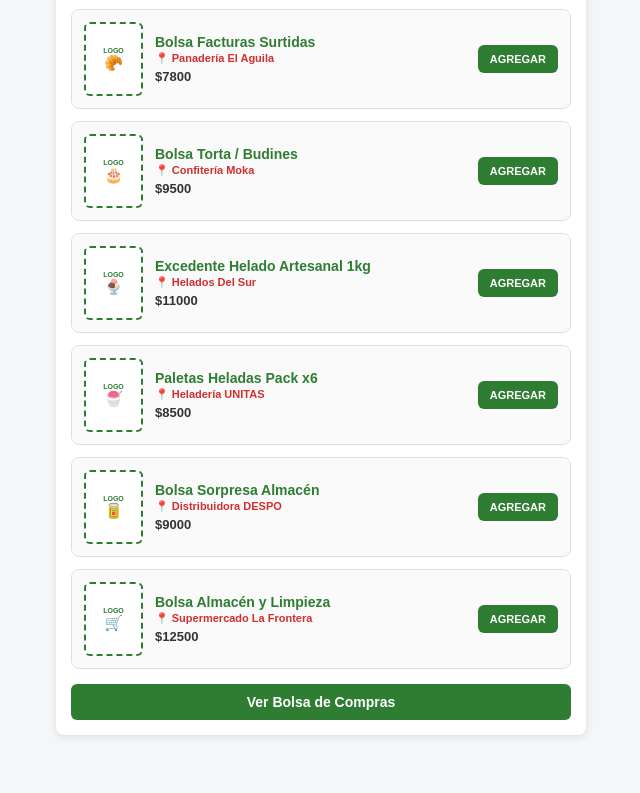
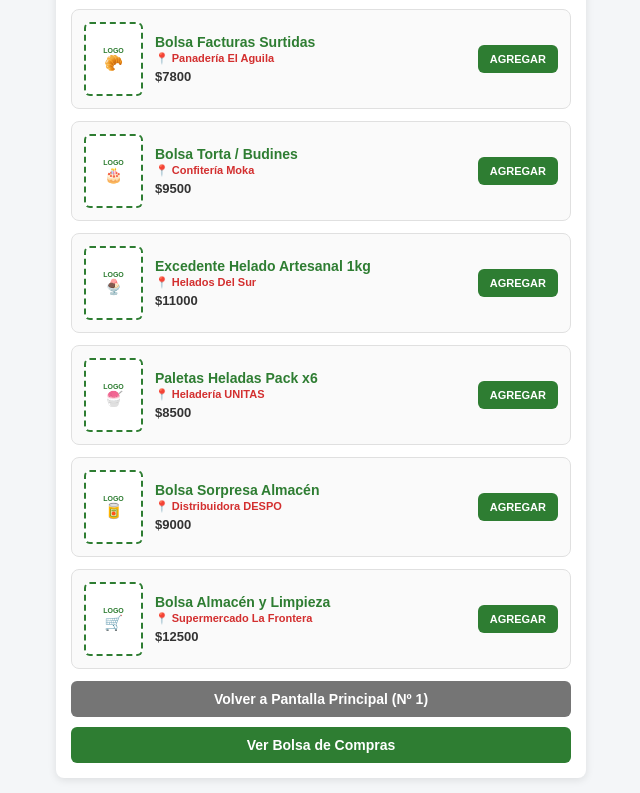
Before and after one commit to cdaguirre10-dotcom/easy-market, a plain HTML site: page index.html in a window 1280 px wide. Shown: the part 395-1188 px from the top of the page, without its empty margins (319-959 px from the left). Before the commit the page ends 1145 px from the top, so only its background shows below. Drawn offline with Linux system fonts and the light colour scheme.

Commit message:
Update index.html

```diff
--- a/index.html
+++ b/index.html
@@ -283,7 +283,10 @@
                 <!-- Se cargan dinámicamente -->
             </div>
 
-            <button class="btn" onclick="goToScreen(2)">Ver Bolsa de Compras</button>
+            <!-- Botón específico para volver a la pantalla principal N1 desde la vista filtrada -->
+            <button class="btn btn-secondary" onclick="filterCategory('todos')">Volver a Pantalla Principal (Nº 1)</button>
+
+            <button class="btn" style="margin-top: 10px;" onclick="goToScreen(2)">Ver Bolsa de Compras</button>
         </div>
 
         <!-- ================= PANTALLA Nº 2: BOLSA DISPONIBLE ================= -->
```
